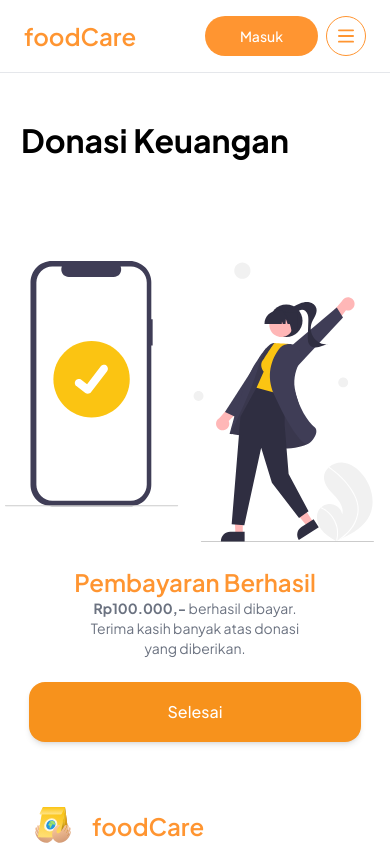
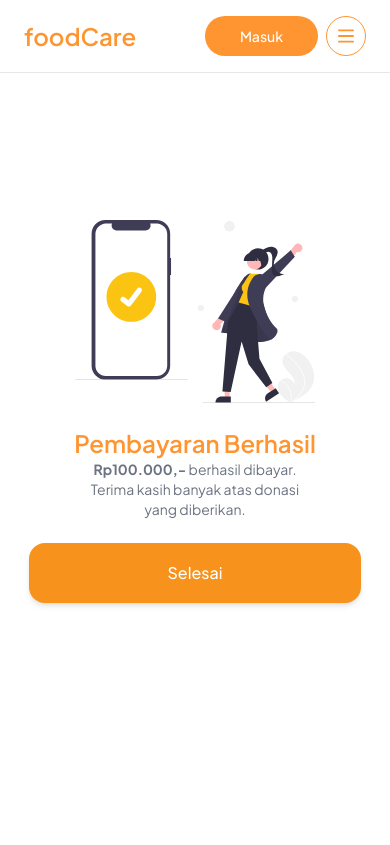
Before and after one commit to doubleOneLLC/foodCare_web, a Next.js app: page /donate/money/status-complete in a window 390 px wide. Shown: the top 845 px of the page. Built offline with nearby package versions, Linux system fonts and the light colour scheme.

Commit message:
main: feat/donate: Fixup layout for lower dpi

```diff
--- a/src/app/donate/money/components/payment-complete.js
+++ b/src/app/donate/money/components/payment-complete.js
@@ -5,8 +5,8 @@ import Link from "next/link";
 function PaymentComplete() {
   return (
     <>
-      <div className="flex flex-col gap-6 h-[100%] md:w-[38vw] justify-center items-center text-center">
-        <div className="w-[380px] h-[280]">
+      <div className="flex flex-col gap-6 h-[70vh] md:w-[38vw] justify-center items-center text-center">
+        <div className="w-[240px] md:w-[380px] md:h-[280px]">
           <Image
             className="object-cover w-fit h-fit"
             src="/assets/svgs/payment-complete.svg"
--- a/src/app/donate/money/components/payment-waiting.js
+++ b/src/app/donate/money/components/payment-waiting.js
@@ -5,7 +5,7 @@ import Link from "next/link";
 function PaymentWaiting() {
   return (
     <>
-      <div className="flex flex-col gap-6 h-[100%] md:w-[38vw] justify-center items-center">
+      <div className="flex flex-col gap-6 h-[70vh] md:w-[38vw] justify-center items-center">
         <p className=" text-2xl ">Cara Pembayaran</p>
         <p className=" text-sm text-slate-500">
           Transfer sesuai nominal di bawah ini
--- a/src/app/donate/money/section/details.donate.js
+++ b/src/app/donate/money/section/details.donate.js
@@ -6,8 +6,8 @@ import Target from "../components/target";
 
 function DetailsDonate() {
   return (
-    <div className="flex flex-col md:mb-6 md:w-[382px] rounded-[42px] shadow-lg p-[28px] gap-4">
-      <h1 className="md:hidden text-black text-[32px] text-start font-bold">
+    <div className="flex flex-col md:mb-6 md:w-[382px] rounded-[42px] md:shadow-lg px-[28px] gap-4">
+      <h1 className="md:hidden text-black text-[24px] text-start font-bold">
         Donasi Keuangan
       </h1>
       <div className="w-[100%] h-[128px] rounded-2xl overflow-hidden">
@@ -29,7 +29,7 @@ function DetailsDonate() {
             alt="banner"
           />
         </div>
-        <p className="text-center text-zinc-900 tx font-bold">
+        <p className="text-zinc-900 font-bold">
           Indonesia Merdeka Dari Kelaparan
         </p>
       </div>
--- a/src/app/donate/money/status-complete/page.js
+++ b/src/app/donate/money/status-complete/page.js
@@ -12,10 +12,7 @@ export default function StatusWaiting() {
         <div className="md:inline hidden">
           <DetailsDonate />
         </div>
-        <div>
-          <h1 className="inline-block md:hidden text-black text-[32px] ml-4 mt-5 mb-[42px] font-bold">
-            Donasi Keuangan
-          </h1>
+        <div className="mt-5 mb-[42px]">
           <PaymentComplete />
         </div>
       </div>
--- a/src/app/donate/money/status-waiting/page.js
+++ b/src/app/donate/money/status-waiting/page.js
@@ -13,10 +13,7 @@ export default function StatusWaiting() {
         <div className="md:inline hidden">
           <DetailsDonate />
         </div>
-        <div>
-          <h1 className="inline-block md:hidden text-black text-[32px] ml-[-8px] mt-5 mb-[82px] font-bold">
-            Donasi Keuangan
-          </h1>
+        <div className="mt-5 mb-[42px]">
           <PaymentWaiting />
         </div>
       </div>
```
